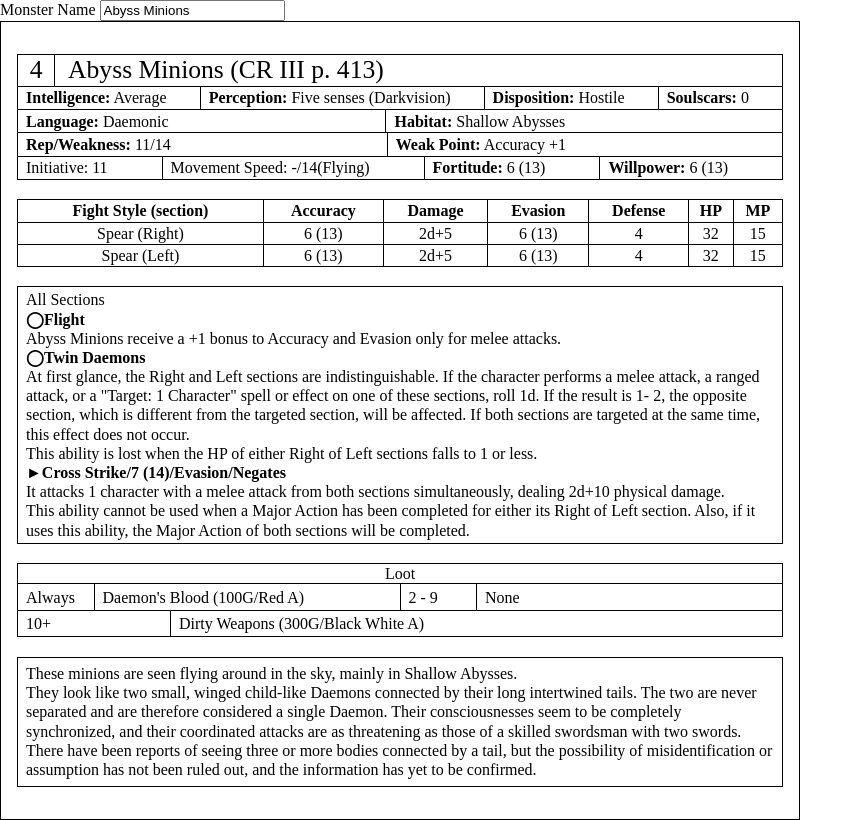
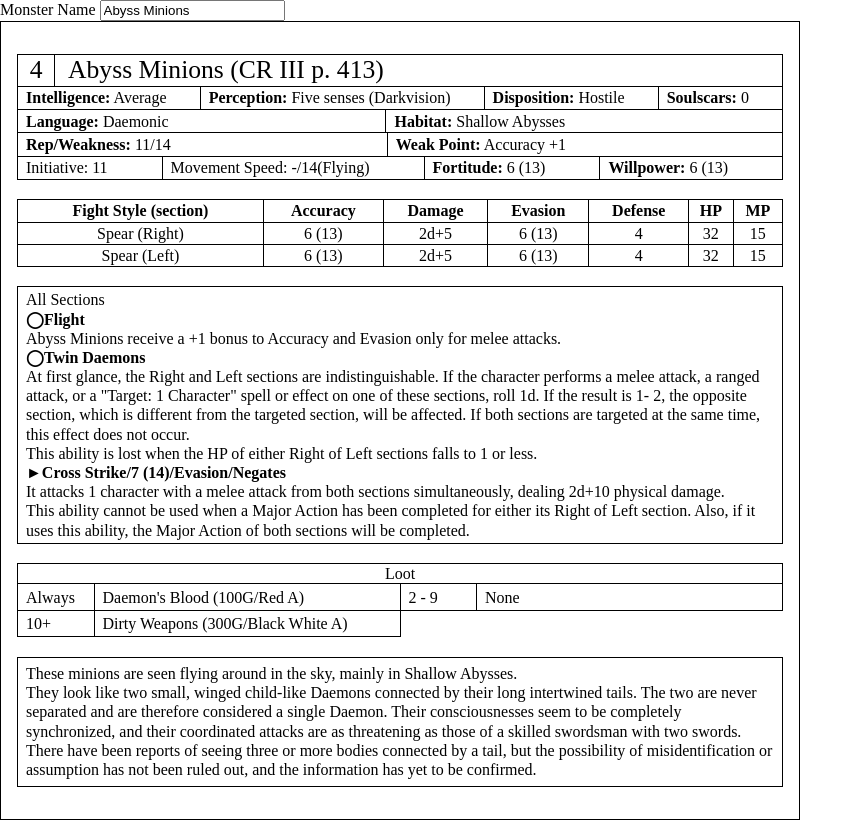
Before and after one commit to hohouyj/SW25_MM, a React (Vite) app: page / in a window 1280 px wide. Shown: the whole page, without its empty margins (0-863 px from the left). Built offline with nearby package versions, Linux system fonts and the light colour scheme.

Commit message:
resolve errors

```diff
--- a/src/App.tsx
+++ b/src/App.tsx
@@ -1,87 +1,18 @@
-import { useState } from "react";
+import { FormEvent, useState } from "react";
 import MonsterCard from "./Monster.tsx";
 import monsterData from "./data/monsters.json";
-import spellData from "./data/spells.json";
+// import spellData from "./data/spells.json";
 
 function App() {
   const [monsterName, setMonsterName] = useState<string>("Abyss Minions");
-  let monster = {
-    monster_id: "-999",
-    monstername: "NOT FOUND",
-    level: "-999",
-    monstertype: "Daemon",
-    intelligence: "Average",
-    perception: "Five senses (Darkvision)",
-    disposition: "Hostile",
-    soulscars: "0",
-    language: "Daemonic",
-    habitat: "Shallow Abysses",
-    reputation: "11",
-    weakness: "14",
-    weakpoint: "Accuracy +1",
-    initiative: "11",
-    movementspeed: "-/14(Flying)",
-    fortitude: "6",
-    willpower: "6",
-    source: "CR III p. 413",
-    sections: "2 (Right / Left)",
-    mainsection: "None",
-    description:
-      "<p>These minions are seen flying around in the sky, mainly in Shallow Abysses.</p><p>They look like two small, winged child-like Daemons connected by their long intertwined tails. The two are never separated and are therefore considered a single Daemon. Their consciousnesses seem to be completely synchronized, and their coordinated attacks are as threatening as those of a skilled swordsman with two swords.</p><p>There have been reports of seeing three or more bodies connected by a tail, but the possibility of misidentification or assumption has not been ruled out, and the information has yet to be confirmed.</p>",
-    uniqueskills: [
-      {
-        section: "All Sections",
-        abilities: [
-          {
-            title: "◯Flight",
-            description:
-              "<p>Abyss Minions receive a +1 bonus to Accuracy and Evasion only for melee attacks.</p>",
-          },
-          {
-            title: "◯Twin Daemons",
-            description:
-              '<p>At first glance, the Right and Left sections are indistinguishable. If the character performs a melee attack, a ranged attack, or a "Target: 1 Character" spell or effect on one of these sections, roll 1d. If the result is 1- 2, the opposite section, which is different from the targeted section, will be affected. If both sections are targeted at the same time, this effect does not occur.</p><p>This ability is lost when the HP of either Right of Left sections falls to 1 or less.</p>',
-          },
-          {
-            title: "►Cross Strike/7 (14)/Evasion/Negates",
-            description:
-              "<p>It attacks 1 character with a melee attack from both sections simultaneously, dealing 2d+10 physical damage.</p><p>This ability cannot be used when a Major Action has been completed for either its Right of Left section. Also, if it uses this ability, the Major Action of both sections will be completed.</p>",
-          },
-        ],
-      },
-    ],
-    combatstyles: [
-      {
-        style: "Spear (Right)",
-        accuracy: "6",
-        damage: "2d+5",
-        evasion: "6",
-        defense: "4",
-        hp: "32",
-        mp: "15",
-      },
-      {
-        style: "Spear (Left)",
-        accuracy: "6",
-        damage: "2d+5",
-        evasion: "6",
-        defense: "4",
-        hp: "32",
-        mp: "15",
-      },
-    ],
-    loottable: [
-      { roll: "Always", loot: "Daemon's Blood (100G/Red A)" },
-      { roll: "2 - 9", loot: "None" },
-      { roll: "10+", loot: "Dirty Weapons (300G/Black White A)" },
-    ],
-  };
+
   const foundMonster = monsterData.allmonsters.filter((x) => {
     return x.monstername.toLowerCase().includes(monsterName.toLowerCase());
   });
 
-  const handleNewMonsterName = (event) => {
-    let val = event?.target.value;
+  const handleNewMonsterName = (event: FormEvent<HTMLInputElement>) => {
+    console.log(event.type);
+    let val = event.currentTarget.value;
     setMonsterName(val);
   };
 
@@ -90,7 +21,7 @@ function App() {
       <label>Monster Name </label>
       <input type="text" value={monsterName} onChange={handleNewMonsterName} />
       {foundMonster.map((monster) => {
-        return <MonsterCard monster={monster} />;
+        return <MonsterCard monster={monster} key={monster.monster_id} />;
       })}
     </>
   );
--- a/src/Monster.tsx
+++ b/src/Monster.tsx
@@ -11,13 +11,13 @@ type MonsterSkillPropType = {
 function MonsterSkillCard({ skills }: MonsterSkillPropType) {
   return (
     <div className="monster-card-skills">
-      {skills.map((skill) => {
+      {skills.map((skill, idx) => {
         return (
-          <div className="monster-card-skill-section">
+          <div className="monster-card-skill-section" key={idx}>
             <div>{skill.section}</div>
-            {skill.abilities.map((abilities) => {
+            {skill.abilities.map((abilities, idx) => {
               return (
-                <div className="monster-card-skill">
+                <div className="monster-card-skill" key={idx}>
                   <strong>{abilities.title}</strong>
                   <div
                     dangerouslySetInnerHTML={{ __html: abilities.description }}
@@ -101,9 +101,9 @@ function MonsterCard({ monster }: MonsterPropType) {
             </tr>
           </thead>
           <tbody className="monster-card-combat-style-body">
-            {monster.combatstyles.map((style) => {
+            {monster.combatstyles.map((style, idx) => {
               return (
-                <tr key={style.style}>
+                <tr key={idx}>
                   <td>{style.style}</td>
                   <td>
                     {style.accuracy} ({7 + parseInt(style.accuracy)})
@@ -127,9 +127,9 @@ function MonsterCard({ monster }: MonsterPropType) {
         <div className="monster-card-loot">
           <div className="monster-card-loot-title">Loot</div>
           <div className="monster-card-loot-items">
-            {monster.loottable.map((loot) => {
+            {monster.loottable.map((loot, idx) => {
               return (
-                <div className="monster-card-loot-item">
+                <div className="monster-card-loot-item" key={idx}>
                   <div className="roll">{loot.roll}</div>
                   <div className="loot">{loot.loot}</div>
                 </div>
--- a/src/index.css
+++ b/src/index.css
@@ -120,7 +120,7 @@ body {
 .monster-card-loot-item {
     display: grid;
     grid-template-columns: 20% auto;
-    flex: 1 1 50%;
+    width: 50%;
 }
 
 .monster-card-loot-item * {
```
